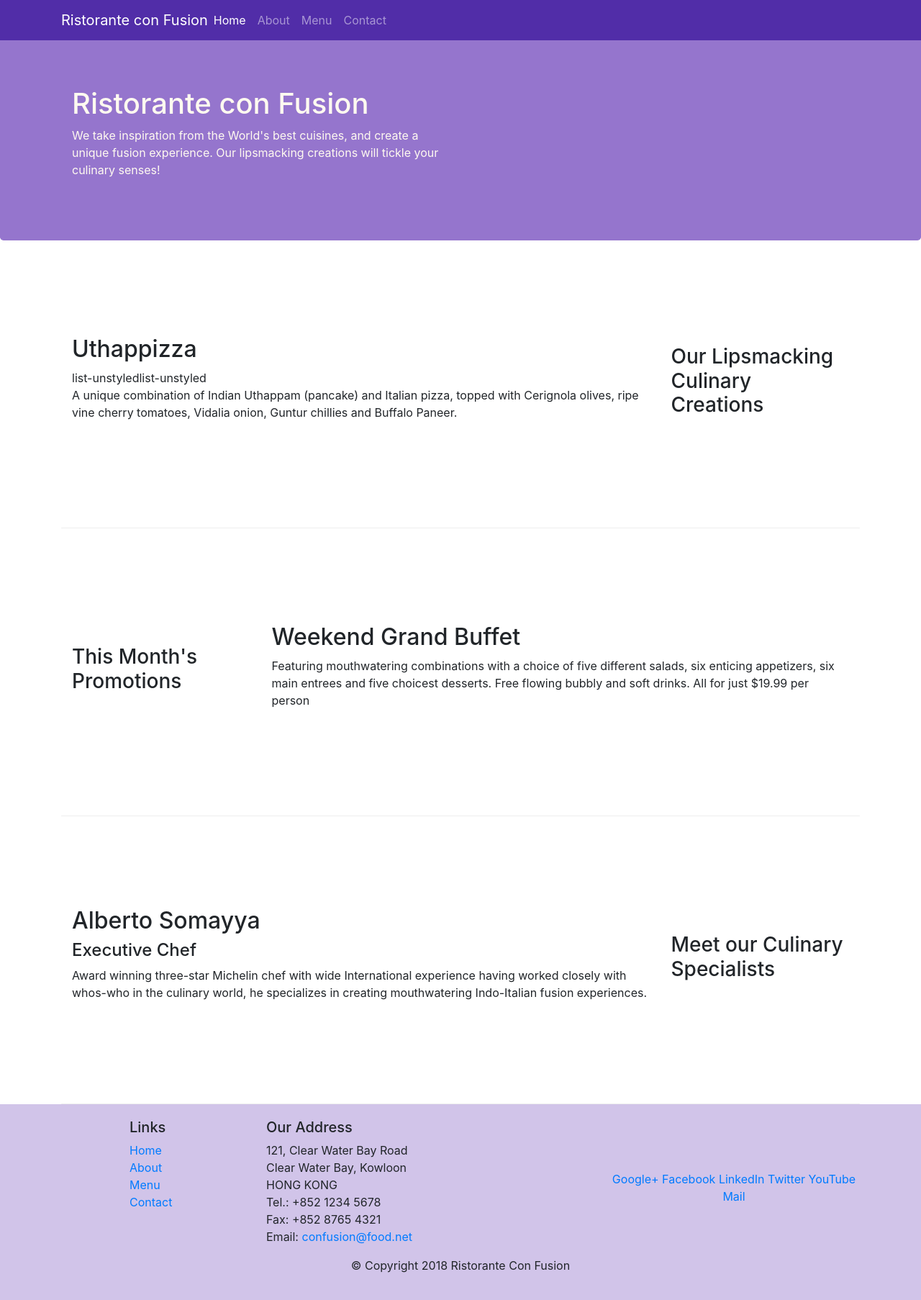
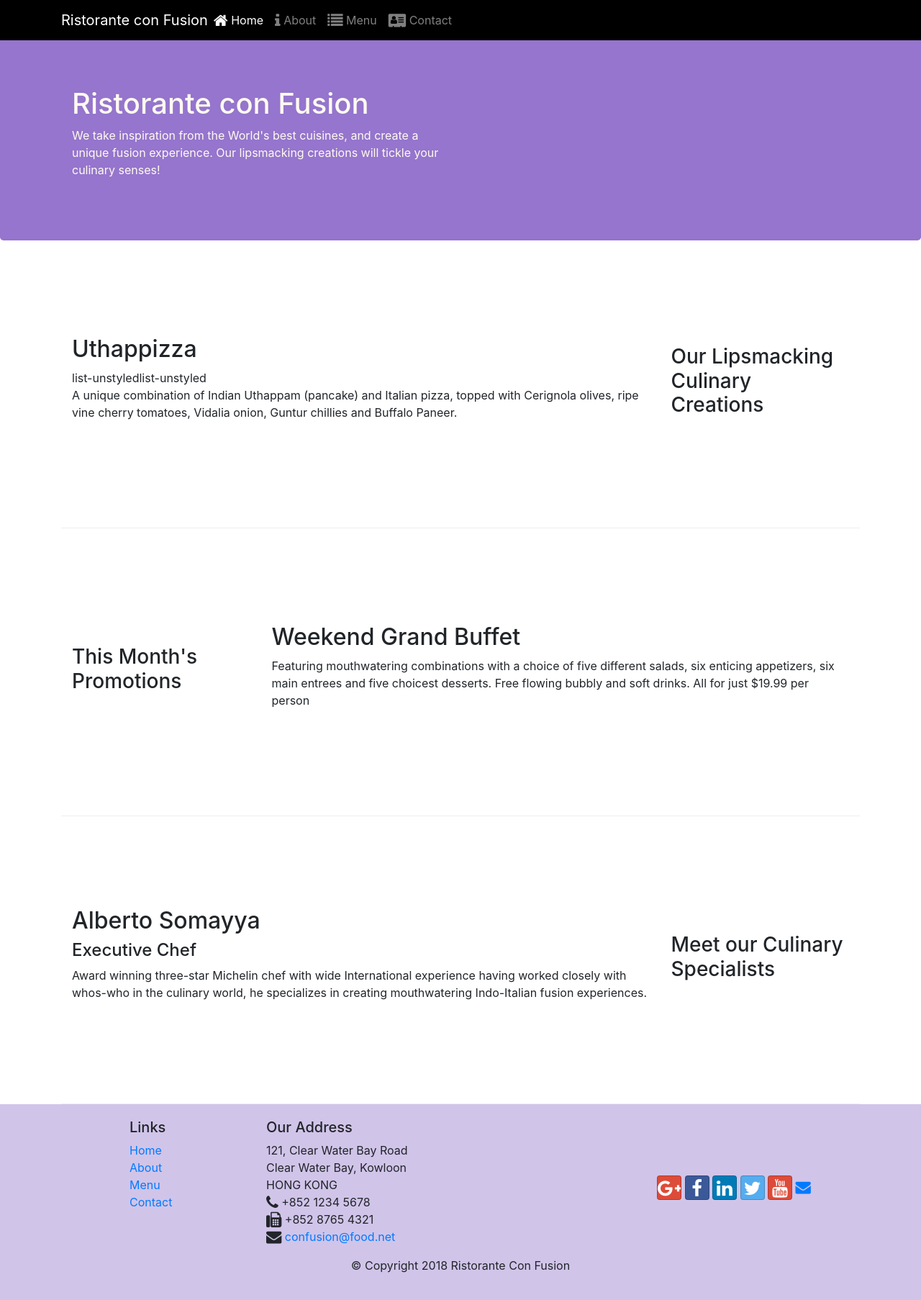
Before and after one commit to hmswrth/BootStrap4, a website: page index.html in a window 1280 px wide. Shown: the whole page at 72% size. Drawn offline with nearby package versions, Linux system fonts and the light colour scheme.

Commit message:
icon fonts

```diff
--- a/CSS/style.css
+++ b/CSS/style.css
@@ -34,5 +34,5 @@ body{
     z-index: 0;
 }
 .navbar-dark{
-    background-color: #512DA8;
+    background-color: black;
 }
--- a/index.html
+++ b/index.html
@@ -9,6 +9,8 @@
 
     <!-- Bootstrap CSS -->
     <link rel="stylesheet" href="node_modules/bootstrap/dist/css/bootstrap.min.css">
+    <link rel="stylesheet" href="node_modules/font-awesome/css/font-awesome.min.css">
+    <link rel="stylesheet" href="node_modules/bootstrap-social/bootstrap-social.css">
     <link rel="stylesheet" href="CSS/style.css">
     <title>Ristorante Con Fusion</title>
 </head>
@@ -23,10 +25,10 @@
             <a class="navbar-brand mr-auto" href="#">Ristorante con Fusion</a>
             <div class=" collapse navbar-collapse" id="Navbar">
                 <ul class="navbar-nav mr-auto">
-                    <li class="nav-item active"><a class="nav-link" href="./index.html">Home</a></li>
-                    <li class="nav-item"><a class="nav-link" href="./aboutus.html">About</a></li>
-                    <li class="nav-item"><a class="nav-link" href="#">Menu</a></li>
-                    <li class="nav-item"><a class="nav-link" href="#">Contact</a></li>
+                    <li class="nav-item active"><a class="nav-link" href="./index.html"><span class="fa fa-home fa-lg"></span> Home</a></li>
+                    <li class="nav-item"><a class="nav-link" href="./aboutus.html"><span class="fa fa-info  fa-lg"></span> About</a></li>
+                    <li class="nav-item"><a class="nav-link" href="#"><span class="fa fa-list fa-lg"></span> Menu</a></li>
+                    <li class="nav-item"><a class="nav-link" href="#"><span class="fa fa-address-card fa-lg"></span> Contact</a></li>
                 </ul>
         </div>
         </div>
@@ -102,19 +104,19 @@
                         121, Clear Water Bay Road<br>
                         Clear Water Bay, Kowloon<br>
                         HONG KONG<br>
-                        Tel.: +852 1234 5678<br>
-                        Fax: +852 8765 4321<br>
-                        Email: <a href="mailto:confusion@food.net">confusion@food.net</a>
+                        <i class="fa fa-phone fa-lg"></i> +852 1234 5678<br>
+                        <i class="fa fa-fax fa-lg"></i> +852 8765 4321<br>
+                        <i class="fa fa-envelope fa-lg"></i> <a href="mailto:confusion@food.net">confusion@food.net</a>
                     </address>
                 </div>
                 <div class="col-12 col-sm-4 align-self-center">
                     <div class="text-center">
-                        <a href="http://google.com/+">Google+</a>
-                        <a href="http://www.facebook.com/profile.php?id=">Facebook</a>
-                        <a href="http://www.linkedin.com/in/">LinkedIn</a>
-                        <a href="http://twitter.com/">Twitter</a>
-                        <a href="http://youtube.com/">YouTube</a>
-                        <a href="mailto:">Mail</a>
+                        <a class="btn btn-social-icon btn-google" href="http://google.com/+"><i class="fa fa-google-plus fa-lg"></i></a>
+                        <a class="btn btn-social-icon btn-facebook" href="http://www.facebook.com/profile.php?id="><i class="fa fa-facebook fa-lg"></i></a>
+                        <a class="btn btn-social-icon btn-linkedin" href="http://www.linkedin.com/in/"><i class="fa fa-linkedin fa-lg"></i></a>
+                        <a class="btn btn-social-icon btn-twitter" href="http://twitter.com/"><i class="fa fa-twitter fa-lg"></i></a>
+                        <a class="btn btn-social-icon btn-google" href="http://youtube.com/"><i class="fa fa-youtube fa-lg"></i></a>
+                        <a href="mailto:"><i class="fa fa-envelope fa-lg"></i></a>
                     </div>
                 </div>
             </div>
--- a/package.json
+++ b/package.json
@@ -15,6 +15,8 @@
   },
   "dependencies": {
     "bootstrap": "^4.0.0",
+    "bootstrap-social": "^5.1.1",
+    "font-awesome": "^4.7.0",
     "jquery": "^3.3.1",
     "popper.js": "^1.12.9"
   },
```
Also changed, not shown: aboutus.html (+15 -13 lines), 1 other file.
